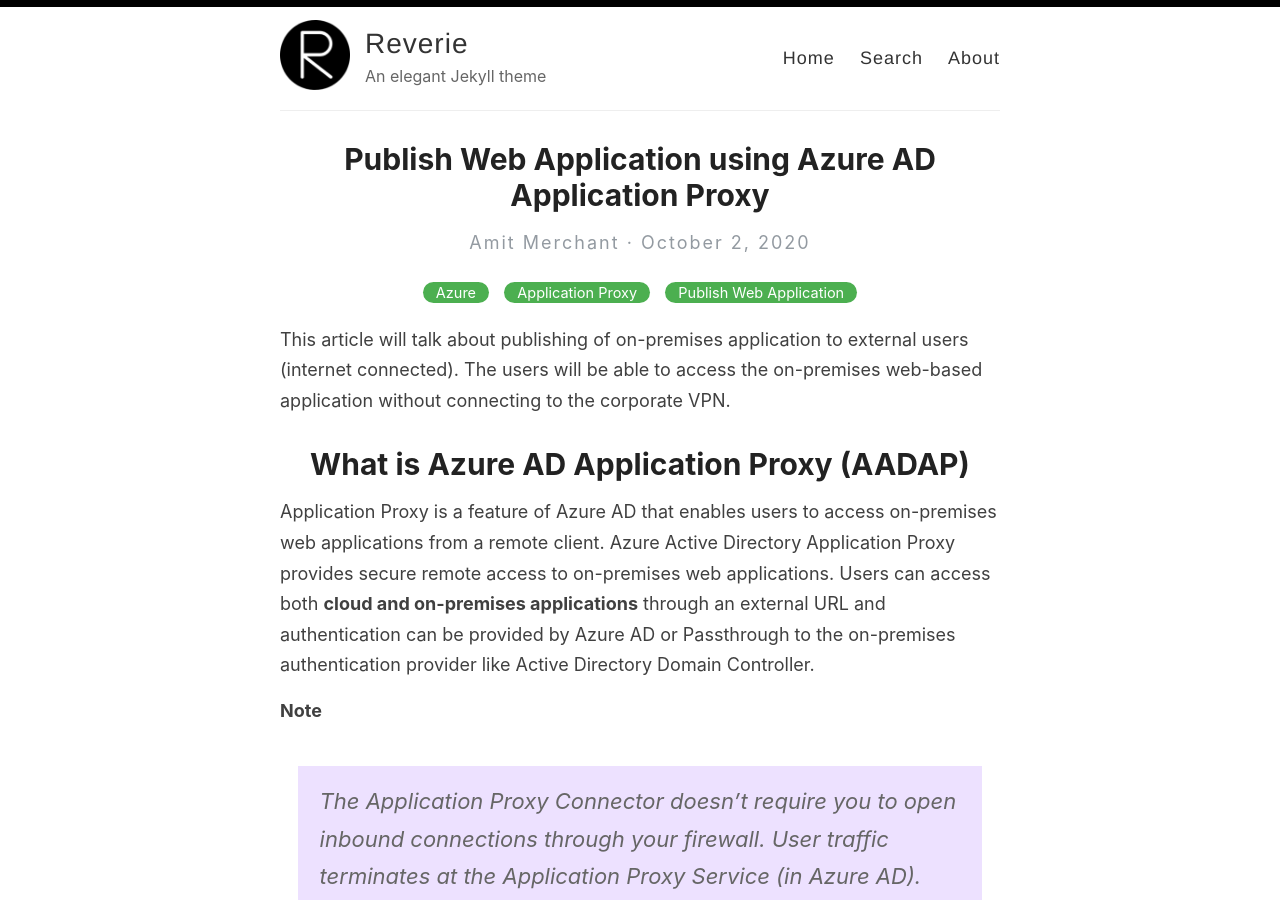
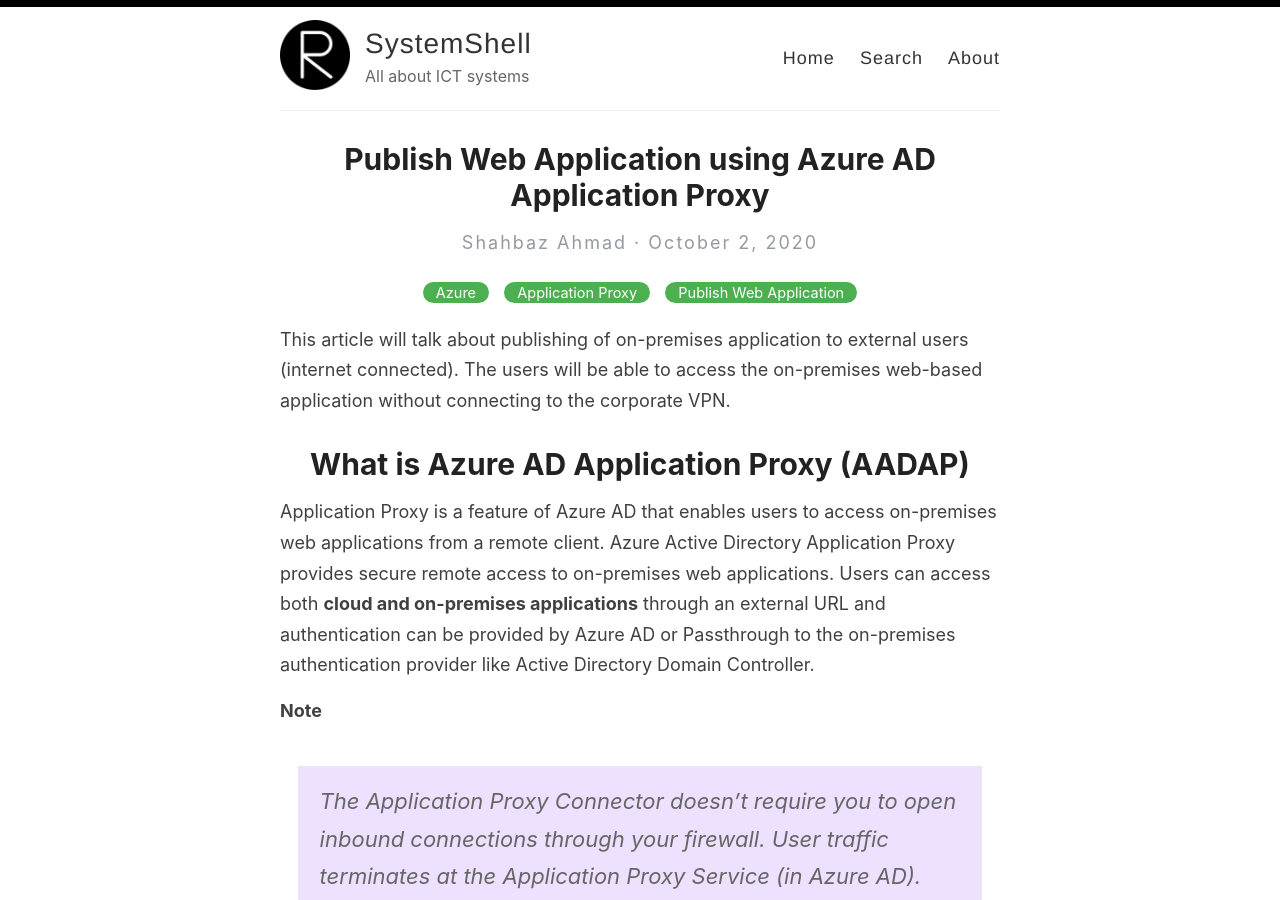
Before and after one commit to shahbaz-ahmad/shahbaz-ahmad.github.io, a Jekyll site: the page built from _posts/2020-10-02-azure-application-proxy.md, in a window 1280 px wide and 900 px high. Built offline with Jekyll 4.4.1, drawn with Linux system fonts in a browser that asks for light colours.

Commit message:
update email

```diff
--- a/_config.yml
+++ b/_config.yml
@@ -3,13 +3,13 @@
 #
 
 # Name of your site (displayed in the header)
-name: Reverie
+name: SystemShell
 
 # Name of the author
-author: Amit Merchant
+author: Shahbaz Ahmad
 
 # Short bio or description (displayed in the header)
-description: An elegant Jekyll theme
+description: All about ICT systems
 
 # URL of your avatar or profile pic (you could use your GitHub profile pic)
 avatar: /images/reverie.png
@@ -21,15 +21,15 @@ avatar: /images/reverie.png
 # Includes an icon in the footer for each username you enter
 footer-links:
   dribbble:
-  email: amit.d.merchant@gmail.com
+  email: shahbaz-ahmad@live.com
   facebook:
   flickr:
-  github: amitmerchant1990/reverie
+  github: https://shahbaz-ahmad.github.io
   instagram:
-  linkedin:
+  linkedin: https://www.linkedin.com/in/shahbazahmad/
   pinterest:
   rss: rss
-  twitter: amit_merchant
+  twitter: shahbazahmad
   stackoverflow:
   youtube: # channel/<your_long_string> or user/<user-name>
   googleplus: # anything in your profile username that comes after plus.google.com/
@@ -41,12 +41,12 @@ footer-links:
 disqus:
 
 # Enter your Google Analytics web tracking code (e.g. UA-2110908-2) to activate tracking
-google_analytics: UA-43339302-11
+google_analytics: #UA-43339302-11
 
-# Your website URL (e.g. http://amitmerchant1990.github.io or http://www.amitmerchant.com)
+# Your website URL (e.g. http://shahbaz-ahmad.github.io or http://www.shahbazahmad.net)
 # Used for Sitemap.xml and your RSS feed
-url: http://www.amitmerchant.com/reverie
-enforce_ssl: https://www.amitmerchant.com/reverie
+url:
+enforce_ssl:
 
 # If you're hosting your site at a Project repository on GitHub pages
 # (http://yourusername.github.io/repository-name)
```
